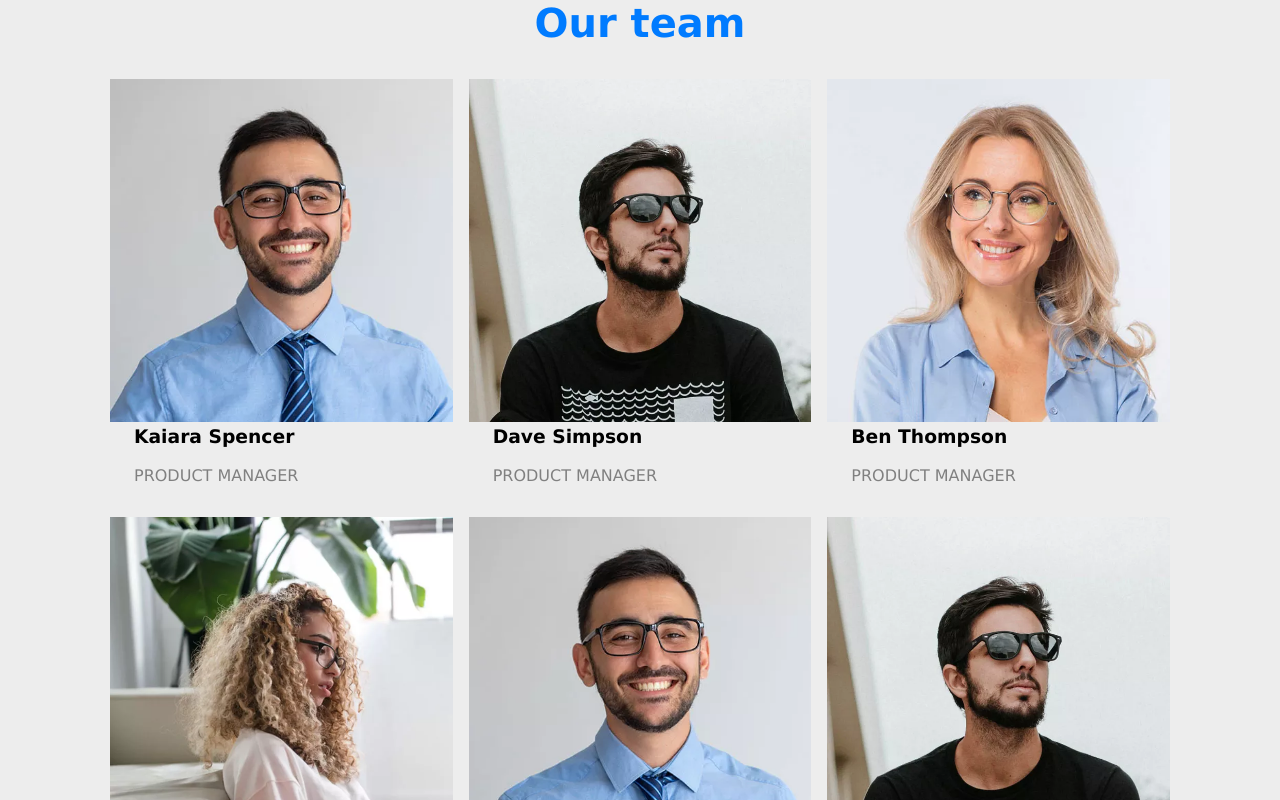
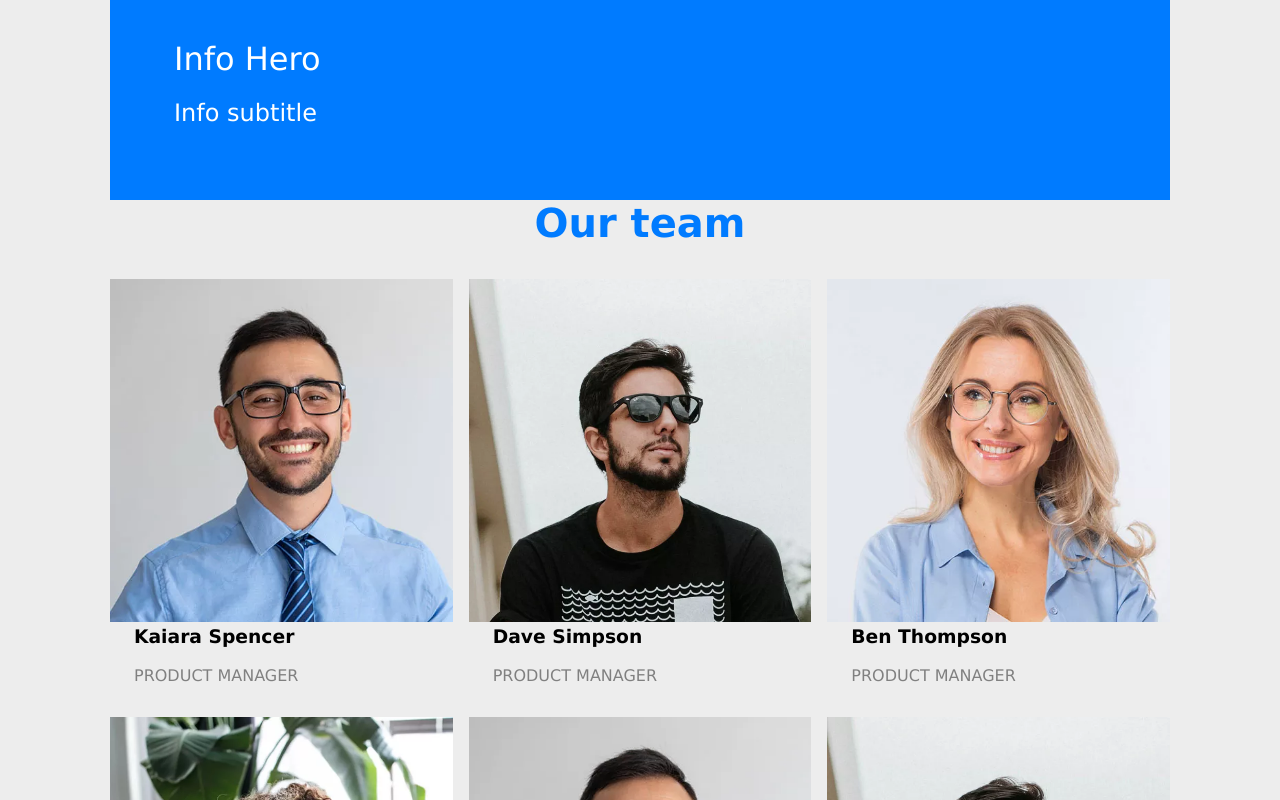
Before and after one commit to urtesala/02_react_vite_components_props, a React (Vite) app: page / in a window 1280 px wide. Shown: the top 800 px of the page. Built offline with nearby package versions, Linux system fonts and the light colour scheme; the HTML template or start-up script is replaced by a standard one.

Commit message:
hero components

```diff
--- a/src/App.jsx
+++ b/src/App.jsx
@@ -1,10 +1,12 @@
 import OurServices from './components/OurServices';
 import OurTeamSection from './components/team/OurTeamSection';
+import Hero from './components/Hero';
 import './App.css';
 
 function App() {
   return (
     <div className='App container'>
+      <Hero title='Info Hero' subtitle='Info subtitle' />
       <OurTeamSection />
       <OurServices />
     </div>
--- /dev/null
+++ b/src/components/Hero.jsx
@@ -0,0 +1,9 @@
+function Hero({ title, subtitle, color }) {
+  return (
+    <div className='heroDiv'>
+      <h1 className='heroTitle'>{title}</h1>
+      <h2 className='heroSubtitle'>{subtitle}</h2>
+    </div>
+  );
+}
+export default Hero;
```
